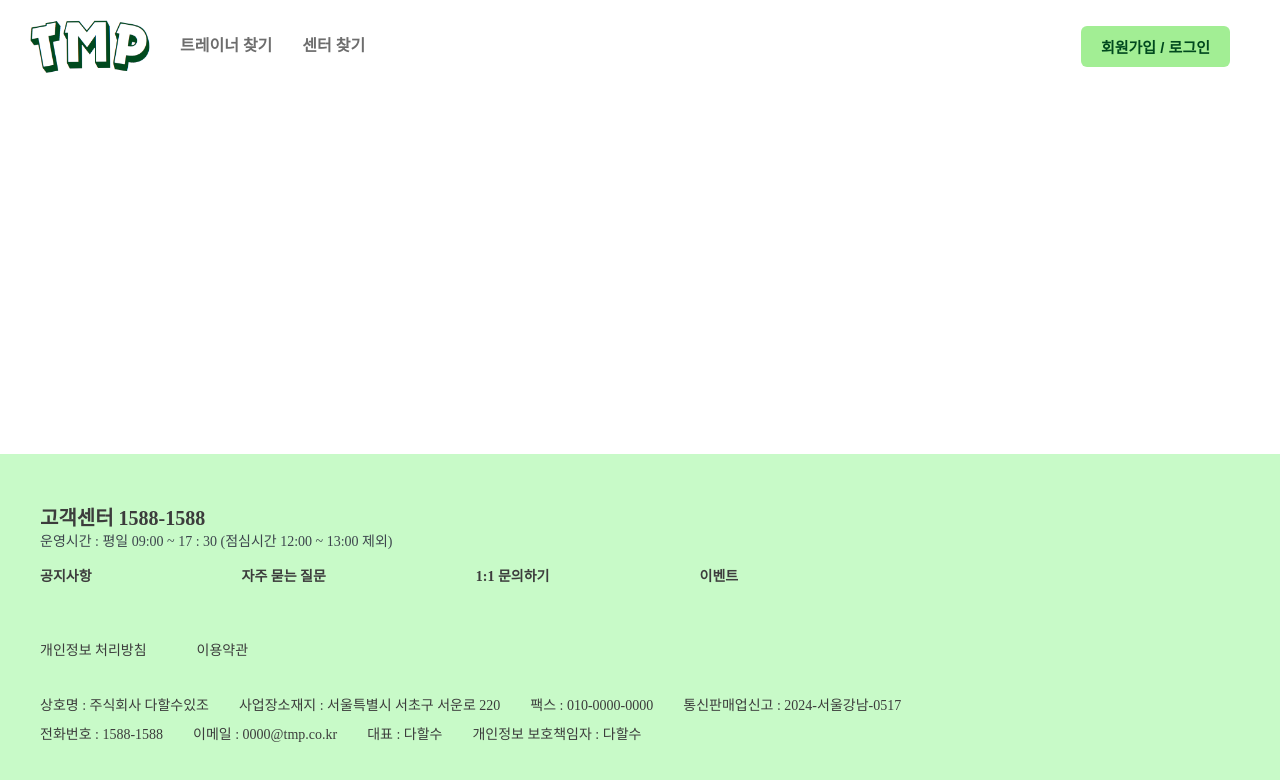
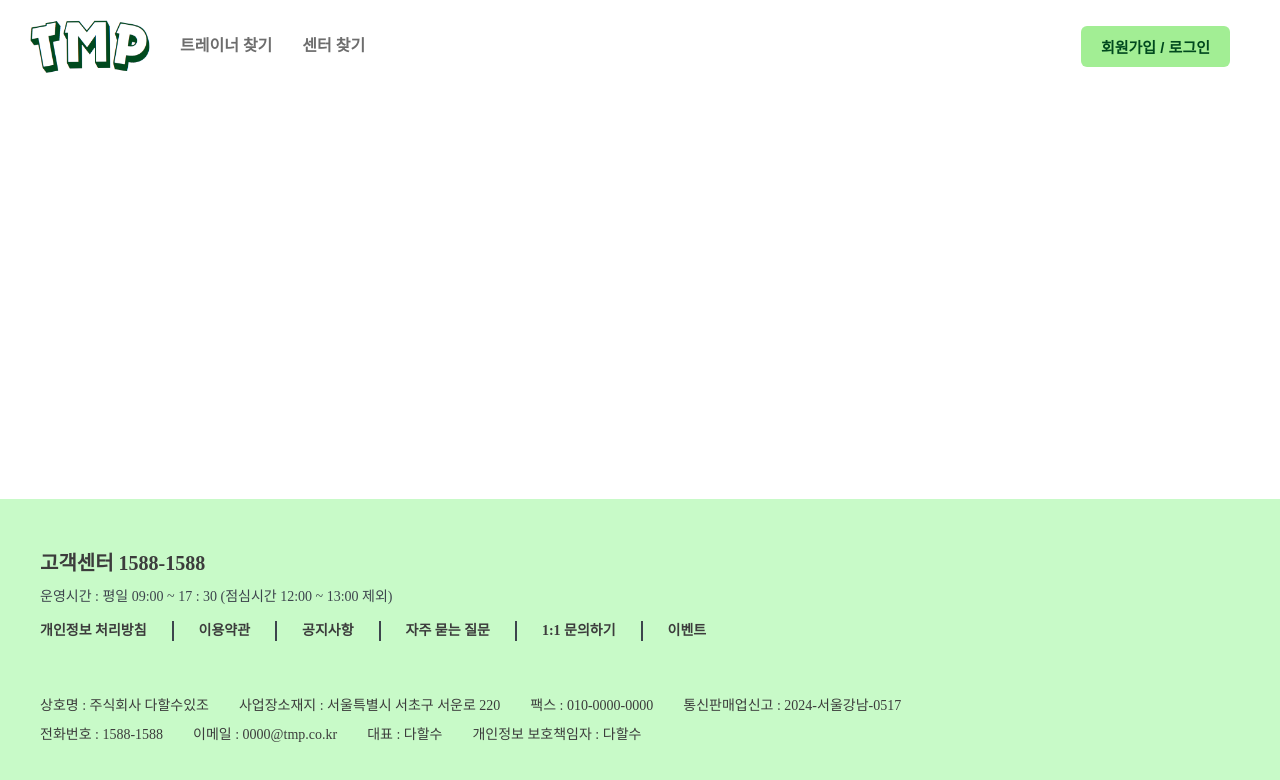
Before and after one commit to gaebonglee/TMP, a React (Create React App) app in the folder front-end/: page / in a window 1280 px wide. Shown: the top 780 px of the page. Built offline with nearby package versions, Linux system fonts and the light colour scheme; no server answers.

Commit message:
footer수정

```diff
--- a/front-end/src/components/layout/Footer.jsx
+++ b/front-end/src/components/layout/Footer.jsx
@@ -16,20 +16,35 @@ const Footer = () => {
             <div className="menu_section">
               <ul className="menu_list">
                 <li>
+                  <Link to="#" className="documentation">
+                    개인정보 처리방침
+                  </Link>
+                </li>
+                <span />
+                <li>
+                  <Link to="#" className="documentation">
+                    이용약관
+                  </Link>
+                </li>
+                <span />
+                <li>
                   <Link to="#" className="notice_page">
                     공지사항
                   </Link>
                 </li>
+                <span />
                 <li>
                   <Link to="#" className="FAQ_page">
                     자주 묻는 질문
                   </Link>
                 </li>
+                <span />
                 <li>
                   <Link to="#" className="inquiry_page">
                     1:1 문의하기
                   </Link>
                 </li>
+                <span />
                 <li>
                   <Link to="#" className="evnet_page">
                     이벤트
@@ -39,10 +54,6 @@ const Footer = () => {
             </div>
           </div>
           <div className="footer_bottom">
-            <div className="documentation_section">
-              <Link>개인정보 처리방침</Link>
-              <Link>이용약관</Link>
-            </div>
             <div className="info_section">
               <div className="top">
                 <span>상호명 : 주식회사 다할수있조</span>
--- a/front-end/src/components/layout/Footer.scss
+++ b/front-end/src/components/layout/Footer.scss
@@ -9,7 +9,6 @@ footer > div {
   width: 1200px;
   height: 100%;
   margin: 0px auto;
-  padding: 0px 10px;
 }
 
 .footer_container {
@@ -25,18 +24,20 @@ footer > div {
 .cs_section .bottom {
   color: $darkgray;
 }
-.cs_section {
+
+.cs_section > p {
   padding-bottom: 10px;
 }
 
 .menu_list {
   display: flex;
   padding: 5px 0 50px 0;
-  gap: 150px;
+  gap: 25px;
+  font-weight: $font-weight-2;
 }
 
-.menu_list > li > a {
-  font-weight: 700;
+.menu_list > span {
+  border: 1px solid rgb(61, 69, 77);
 }
 
 .documentation_section {
```
